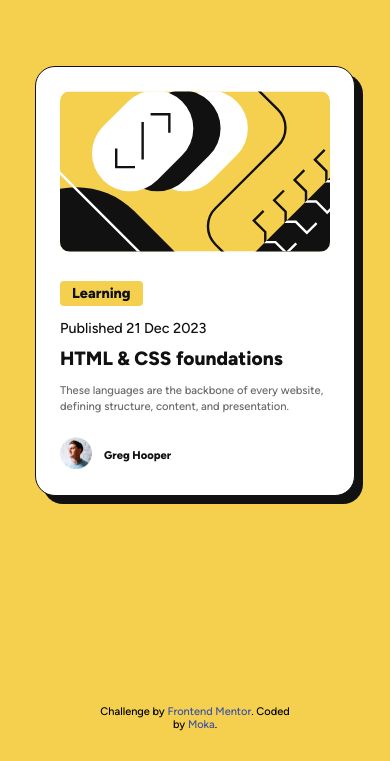
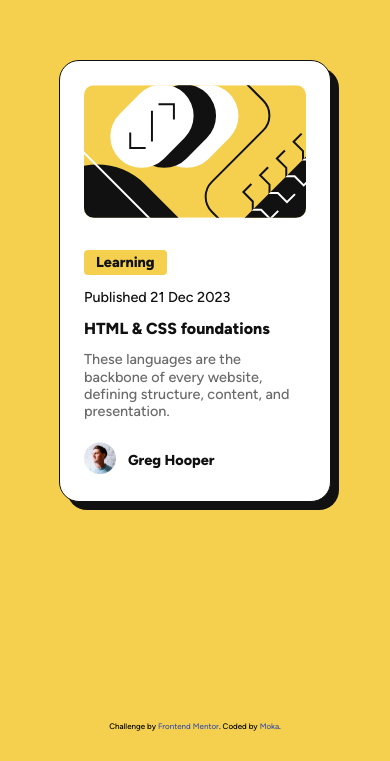
Before and after one commit to MohammadAli-K/blog-preview-card-main, a plain HTML site: page index.html in a window 390 px wide. Shown: the part 199-960 px from the top of the page. Drawn offline with Linux system fonts and the light colour scheme.

Commit message:
add new media query

```diff
--- a/assets/css/style.css
+++ b/assets/css/style.css
@@ -102,10 +102,12 @@ body {
 }
 
 .card__content-description {
+  font-size: var(--font-size);
   font-weight: 500;
 }
 
 .card__blogger {
+  font-size: var(--font-size);
   height: 2rem;
   display: flex;
   align-items: center;
@@ -118,7 +120,7 @@ body {
 }
 
 .attribution {
-  font-size: 11px;
+  font-size: 0.7rem;
   text-align: center;
   position: absolute;
   bottom: 30px;
@@ -130,10 +132,11 @@ body {
   color: hsl(228, 45%, 44%);
 }
 
-@media (max-width: 390px) {
+@media (max-width: 546px) {
   .card {
     width: 20rem;
-    font-size: 0.7rem;
+    font-size: 0.6rem;
+    line-height: 170%;
   }
 
   .card__content {
@@ -144,3 +147,23 @@ body {
     font-size: 1.2rem;
   }
 }
+
+@media (max-width: 390px) {
+  .card {
+    width: 17rem;
+    font-size: 0.4rem;
+    line-height: 270%;
+  }
+
+  .card__content {
+    gap: 14px;
+  }
+
+  .card__content-title {
+    font-size: 1rem;
+  }
+
+  .attribution {
+    font-size: 0.5rem;
+  }
+}
```
